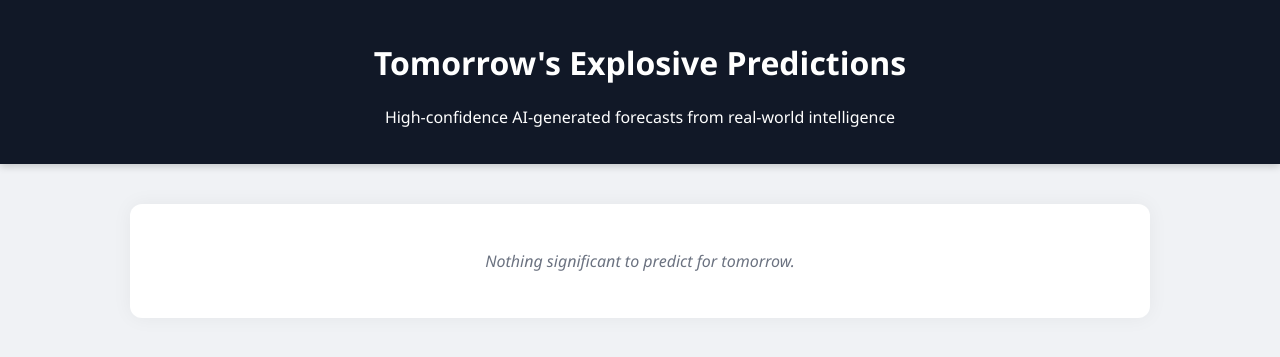
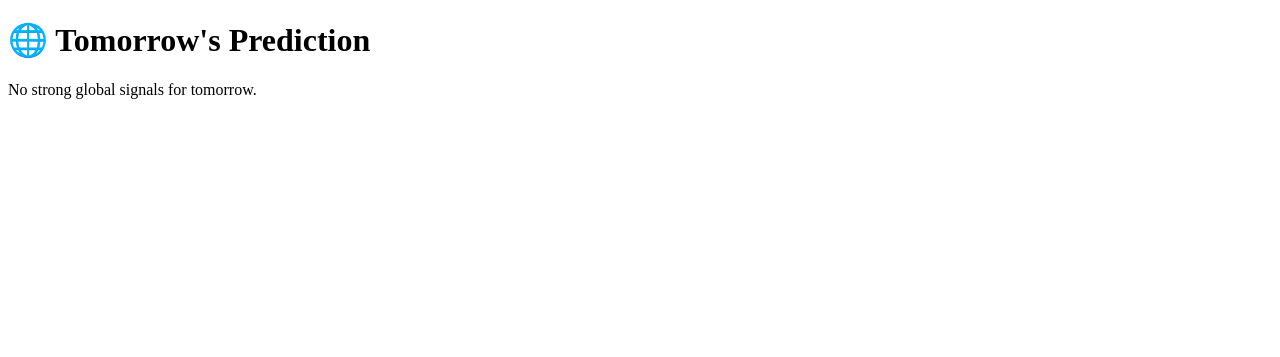
Before and after one commit to Vishalsnw/AI_Prediction_App, a Flask app: template templates/index.html in a window 1280 px wide. Shown: the top 357 px of the page. Run offline with Flask 2, Linux system fonts and the light colour scheme; the template is opened without the code that fills it, so the values that code supplies are empty.

Commit message:
Update index.html

```diff
--- a/templates/index.html
+++ b/templates/index.html
@@ -3,69 +3,18 @@
 <head>
   <meta charset="UTF-8" />
   <meta name="viewport" content="width=device-width, initial-scale=1.0"/>
-  <title>Tomorrow's Predictions</title>
-  <style>
-    body {
-      font-family: 'Segoe UI', sans-serif;
-      background-color: #f0f2f5;
-      margin: 0;
-      padding: 0;
-    }
-    header {
-      background-color: #111827;
-      padding: 20px 0;
-      color: white;
-      text-align: center;
-      box-shadow: 0 2px 8px rgba(0,0,0,0.2);
-    }
-    .container {
-      max-width: 960px;
-      margin: 40px auto;
-      background: #fff;
-      border-radius: 12px;
-      padding: 30px;
-      box-shadow: 0 0 20px rgba(0,0,0,0.05);
-    }
-    h2 {
-      margin-top: 0;
-      color: #1f2937;
-    }
-    .prediction {
-      background: #f9fafb;
-      border-left: 6px solid #4f46e5;
-      padding: 20px;
-      margin: 20px 0;
-      border-radius: 8px;
-      box-shadow: 0 0 10px rgba(0,0,0,0.03);
-    }
-    .note {
-      text-align: center;
-      font-style: italic;
-      color: #6b7280;
-    }
-    .date {
-      font-size: 0.9em;
-      color: #6b7280;
-    }
-  </style>
+  <title>AI Forecast</title>
 </head>
 <body>
-  <header>
-    <h1>Tomorrow's Explosive Predictions</h1>
-    <p>High-confidence AI-generated forecasts from real-world intelligence</p>
-  </header>
-  <div class="container">
+  <h1>🌐 Tomorrow's Prediction</h1>
   {% if predictions and predictions|length > 0 %}
     {% for item in predictions %}
-        <div class="prediction">
-          <h2>{{ item.topic }}</h2>
+      <h2>{{ item.title }}</h2>
       <p>{{ item.text }}</p>
-          <p class="date"><strong>Generated at:</strong> {{ item.generated_at }}</p>
-        </div>
+      <p><strong>Confidence:</strong> {{ item.confidence }}%</p>
     {% endfor %}
   {% else %}
-      <p class="note">Nothing significant to predict for tomorrow.</p>
+    <p>No strong global signals for tomorrow.</p>
   {% endif %}
-  </div>
 </body>
 </html>
```
Lines whose indentation alone changed are shown as unchanged.
